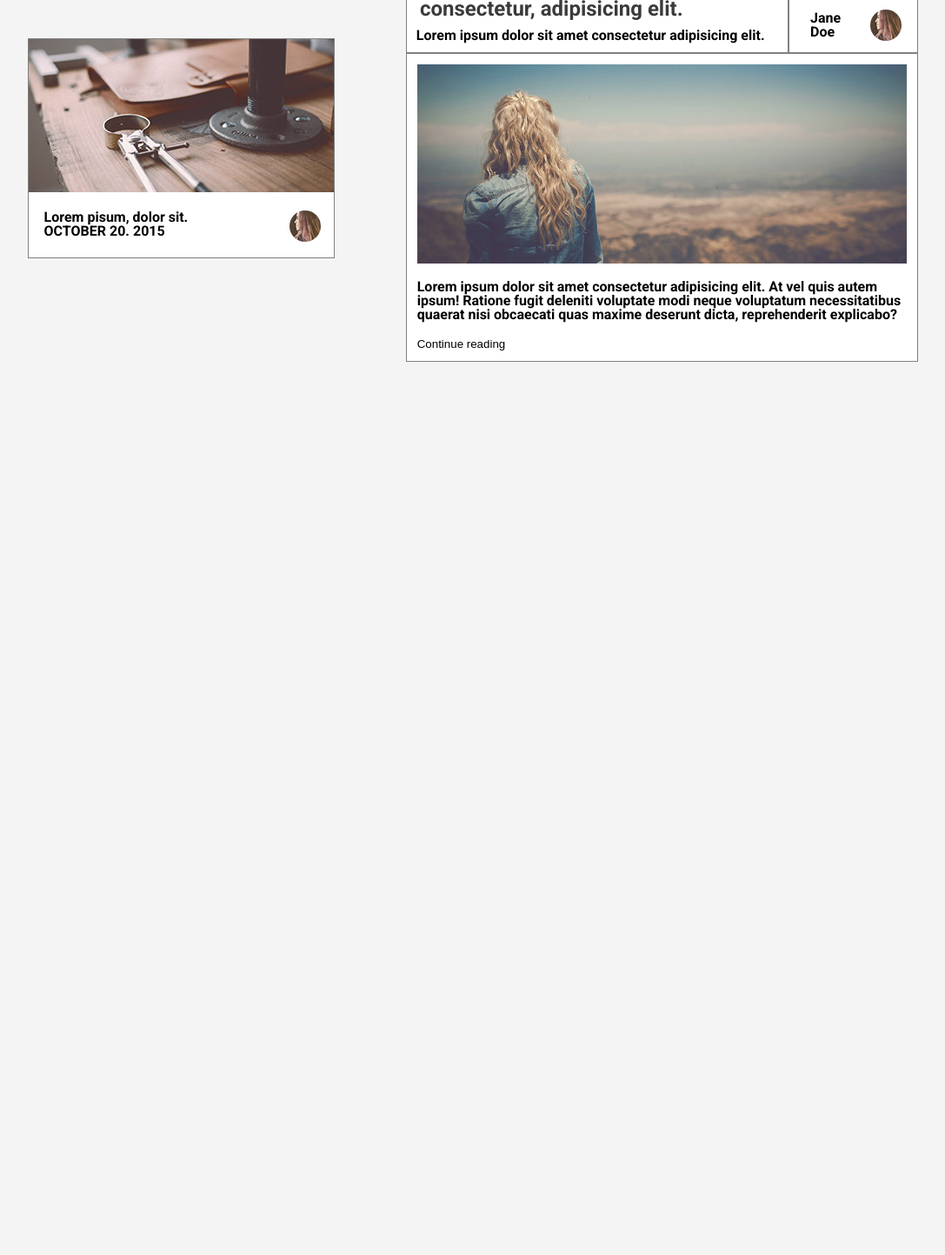
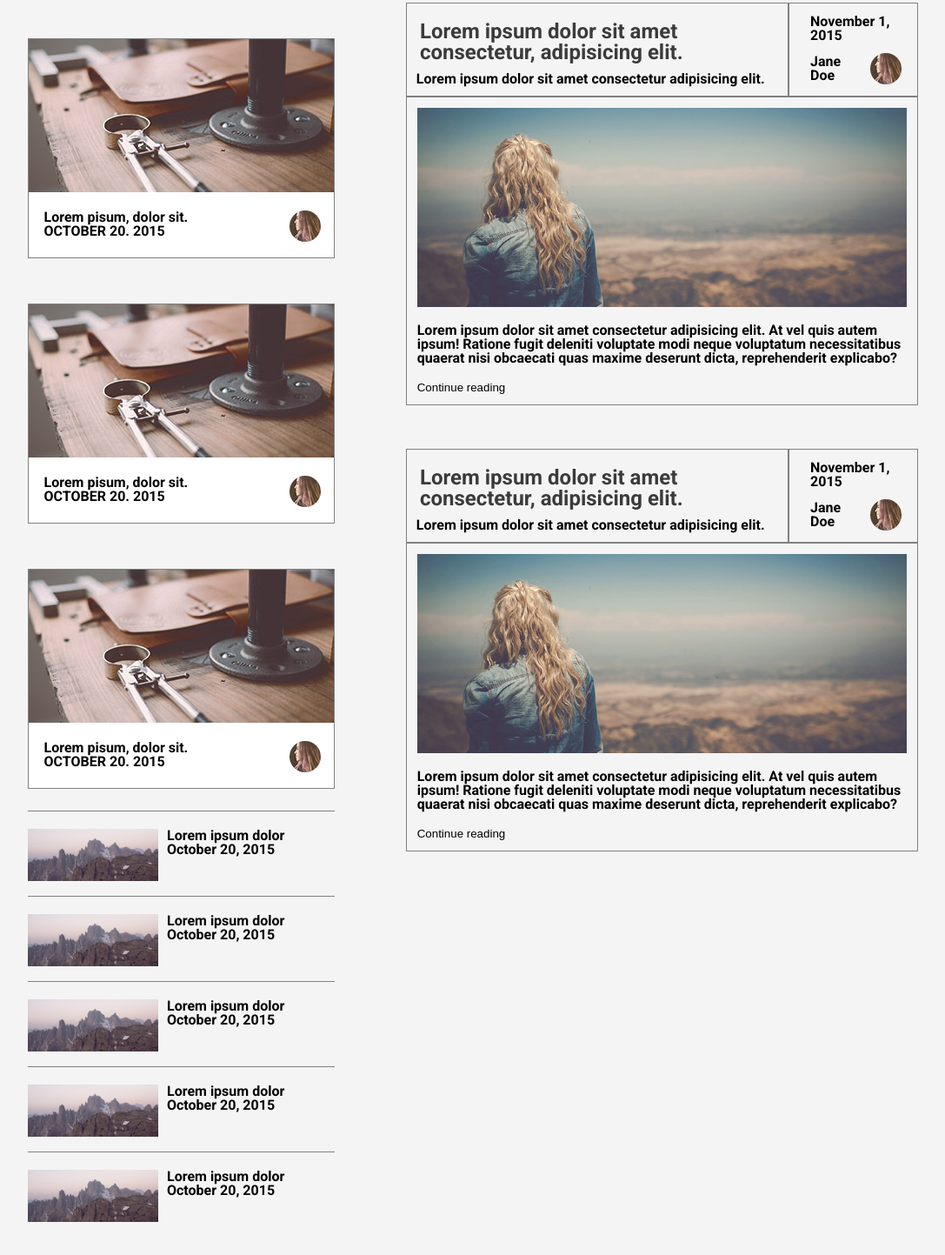
Before and after one commit to AffonsoPaulo/cefet-tecnico, a plain HTML site: page labs/lab4/index.html in a window 1280 px wide. Shown: the part 673-2116 px from the top of the page at 87% size, without its empty margins (96-1183 px from the left). Before the commit the page ends 1115 px from the top, so only its background shows below. Drawn offline with Linux system fonts and the light colour scheme.

Commit message:
lab4 fix

```diff
--- a/labs/lab4/css/main.css
+++ b/labs/lab4/css/main.css
@@ -59,7 +59,6 @@ main {
     height: 82px;
 }
 .sideb {
-    background-color: white;
     margin: 5% 0 0 8%;
 
 }
@@ -68,6 +67,21 @@ main {
     font-size: x-large;
     font-weight: 900;
     color: #3b3b3b;
+}
+.sidea3 {
+    border-top: 1px solid gray;
+    margin: 25px 0 45px 0;
+    padding-top: 20px;
+}
+.sidea3 img {
+    width: 150px;
+    height: auto;
+    margin-right: 10px;
+    float: left;
+}
+
+.sidea3 img {
+    clear: both;
 }
 
 .flexpost {
@@ -113,6 +127,7 @@ main {
 .post {
     padding: 2%;
     border: 0.5px solid gray;
+    margin-bottom: 50px;
 }
 .post img {
     width: 100%;
--- a/labs/lab4/index.html
+++ b/labs/lab4/index.html
@@ -54,6 +54,54 @@
                                 </figcaption>
                                 </figure>
                             </div> <!-- sidea2 -->
+                            <div class="sidea2">
+                                <figure>
+                                <img src="img/pic04.jpg" alt="Imagem com ferramentas">
+                                <figcaption class="authora">
+                                    <p>Lorem pisum, dolor sit.<br>OCTOBER 20. 2015</p>
+                                    <img src="img/avatar.jpg" alt="Imagem da Escritora">
+                                </figcaption>
+                                </figure>
+                            </div> <!-- sidea2 -->
+                            <div class="sidea2">
+                                <figure>
+                                <img src="img/pic04.jpg" alt="Imagem com ferramentas">
+                                <figcaption class="authora">
+                                    <p>Lorem pisum, dolor sit.<br>OCTOBER 20. 2015</p>
+                                    <img src="img/avatar.jpg" alt="Imagem da Escritora">
+                                </figcaption>
+                                </figure>
+                            </div> <!-- sidea2 -->
+                            <div class="sidea3">
+                                <img src="img/pic02.jpg" alt="Foto de uma montanha">
+                                <h3>Lorem ipsum dolor</h3>
+                                <p>October 20, 2015</p>
+                                <span></span>
+                            </div>
+                            <div class="sidea3">
+                                <img src="img/pic02.jpg" alt="Foto de uma montanha">
+                                <h3>Lorem ipsum dolor</h3>
+                                <p>October 20, 2015</p>
+                                <span></span>
+                            </div>
+                            <div class="sidea3">
+                                <img src="img/pic02.jpg" alt="Foto de uma montanha">
+                                <h3>Lorem ipsum dolor</h3>
+                                <p>October 20, 2015</p>
+                                <span></span>
+                            </div>
+                            <div class="sidea3">
+                                <img src="img/pic02.jpg" alt="Foto de uma montanha">
+                                <h3>Lorem ipsum dolor</h3>
+                                <p>October 20, 2015</p>
+                                <span></span>
+                            </div>
+                            <div class="sidea3">
+                                <img src="img/pic02.jpg" alt="Foto de uma montanha">
+                                <h3>Lorem ipsum dolor</h3>
+                                <p>October 20, 2015</p>
+                                <span></span>
+                            </div>
                     </div> <!-- sidea1 -->
                 </div> <!-- sidea -->
                     <div class="sideb">
@@ -93,6 +141,24 @@
                                 <p>Lorem ipsum dolor sit amet consectetur adipisicing elit. At vel quis autem ipsum! Ratione fugit deleniti voluptate modi neque voluptatum necessitatibus quaerat nisi obcaecati quas maxime deserunt dicta, reprehenderit explicabo?</p>
                                 <button>Continue reading</button>
                             </div> <!-- Post -->
+                            <div class="flexpost">
+                                <div class="geralpost">
+                                    <h2>Lorem ipsum dolor sit amet consectetur, adipisicing elit.</h2>
+                                    <p>Lorem ipsum dolor sit amet consectetur adipisicing elit.</p>
+                                </div> <!-- geralpost -->
+                                <div class="dadospost">
+                                    <p>November 1, 2015</p>
+                                    <div class="author">
+                                        <span>Jane Doe</span>
+                                        <img src="img/avatar.jpg" alt="avatar">
+                                    </div> <!-- author -->
+                                </div> <!-- dadospost -->
+                        </div> <!-- flexpost -->
+                        <div class="post">
+                            <img src="img/pic01.jpg" alt="mulher sozinha">
+                            <p>Lorem ipsum dolor sit amet consectetur adipisicing elit. At vel quis autem ipsum! Ratione fugit deleniti voluptate modi neque voluptatum necessitatibus quaerat nisi obcaecati quas maxime deserunt dicta, reprehenderit explicabo?</p>
+                            <button>Continue reading</button>
+                        </div> <!-- post -->
                 </div> <!-- Sideb 1-->
             </div> <!-- Principal -->
         </main>
```
